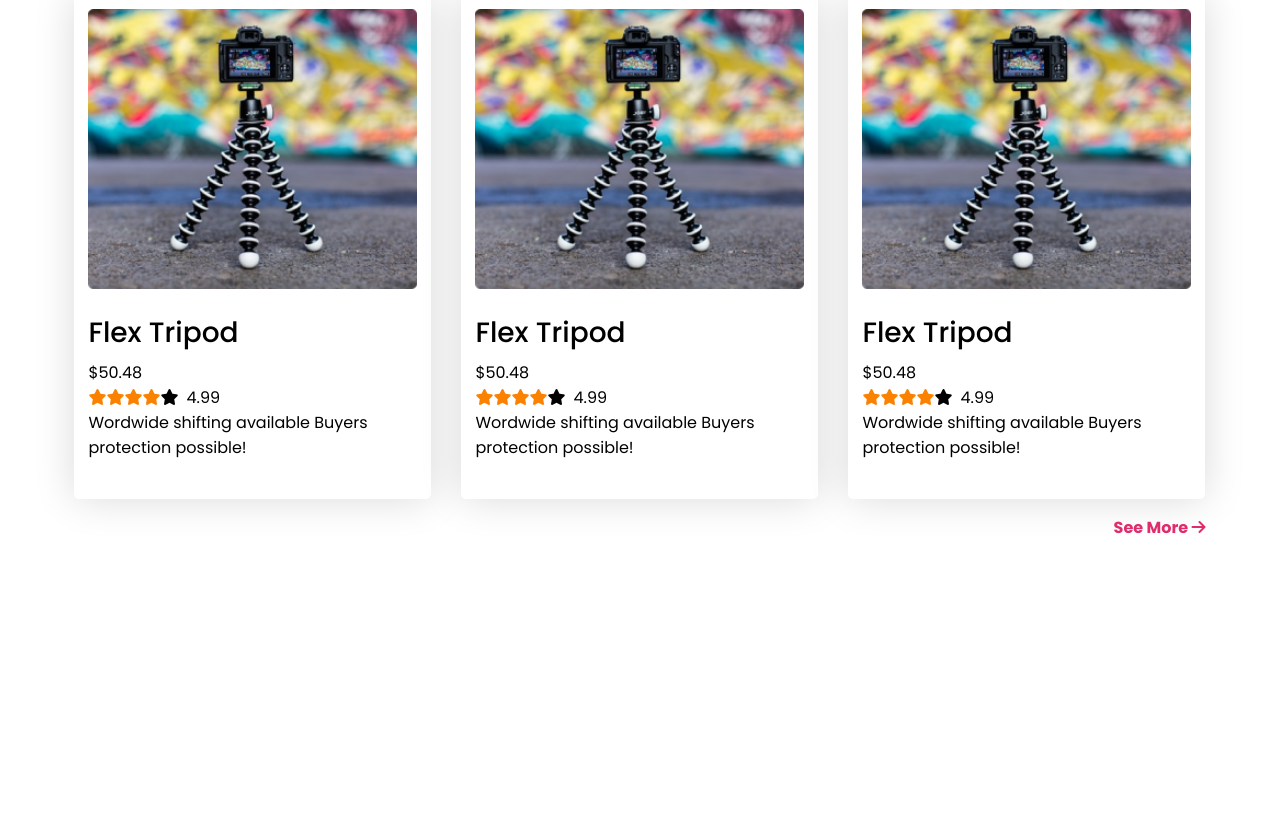
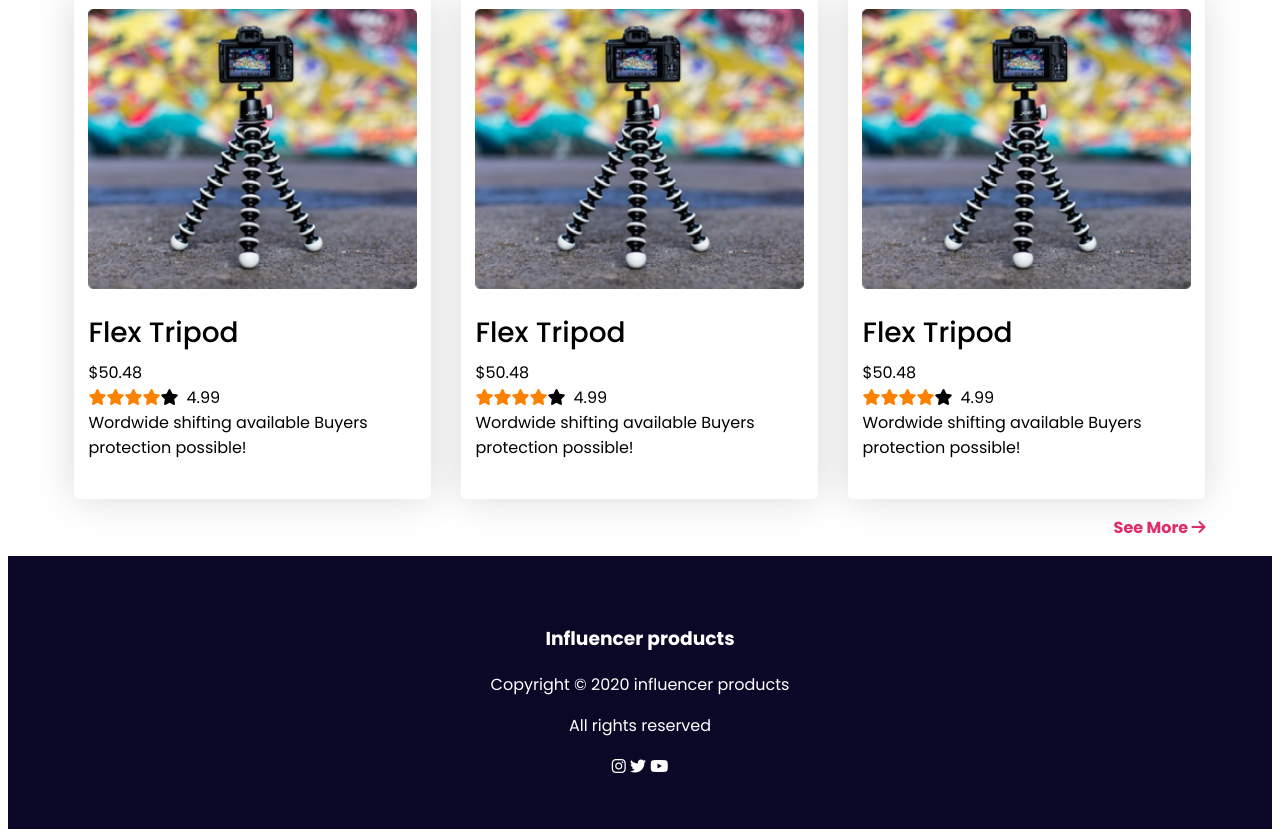
Before and after one commit to SumanChandraDas/influencar-gear-practice, a plain HTML site: page index.html in a window 1280 px wide. Shown: the part 1628-2465 px from the top of the page. Before the commit the page ends 2192 px from the top, so only its background shows below. Drawn offline with Linux system fonts and the light colour scheme.

Commit message:
footer added

```diff
--- a/index.html
+++ b/index.html
@@ -146,6 +146,19 @@
 
     </main>
     <!-- main secton end  -->
+    <!-- footar section  -->
+    <footer>
+        <div class="footer-container">
+            <h3>Influencer products</h3>
+            <p>Copyright &copy; 2020 influencer products</p>
+            <p>All rights reserved</p>
+            <div>
+                <a href=""><i class="fa-brands fa-instagram"></i></a>
+                <a href=""><i class="fa-brands fa-twitter"></i></a>
+                <a href=""><i class="fa-brands fa-youtube"></i></a>
+            </div>
+        </div>
+    </footer>
 </body>
 
 </html>
--- a/styles/style.css
+++ b/styles/style.css
@@ -134,3 +134,26 @@ body {
 }
 
 /* popular product style end  */
+/* footar style start  */
+footer {
+    display: flex;
+    justify-content: center;
+    color: #FFFFFF;
+    background-color: #0A0826;
+}
+
+.footer-container {
+    margin-top: 50px;
+    margin-bottom: 50px;
+}
+
+footer {
+    text-align: center;
+}
+
+footer div a {
+    color: #FFFFFF;
+
+}
+
+/* footar style end */
```
